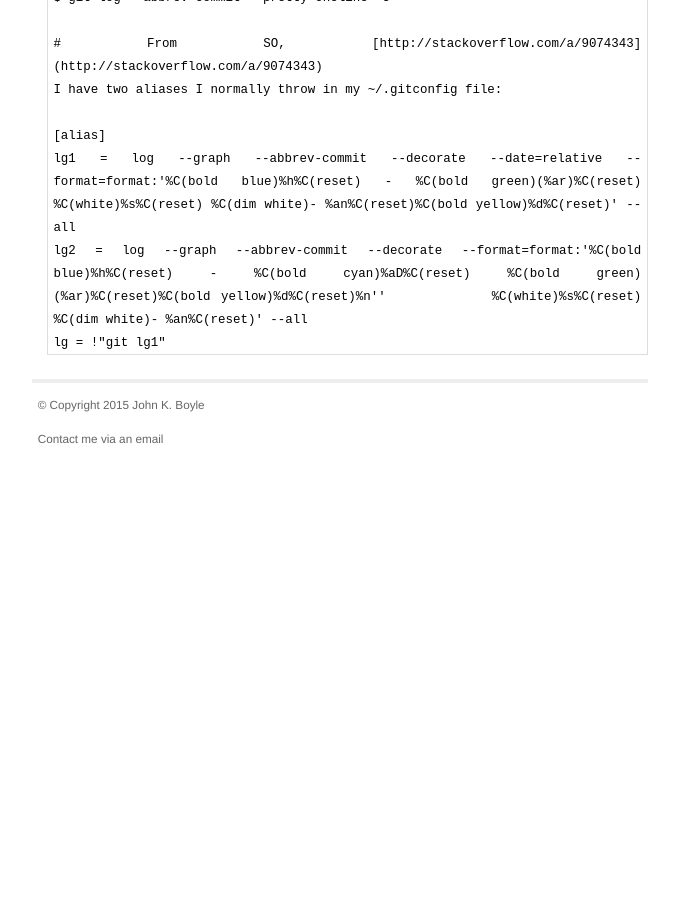
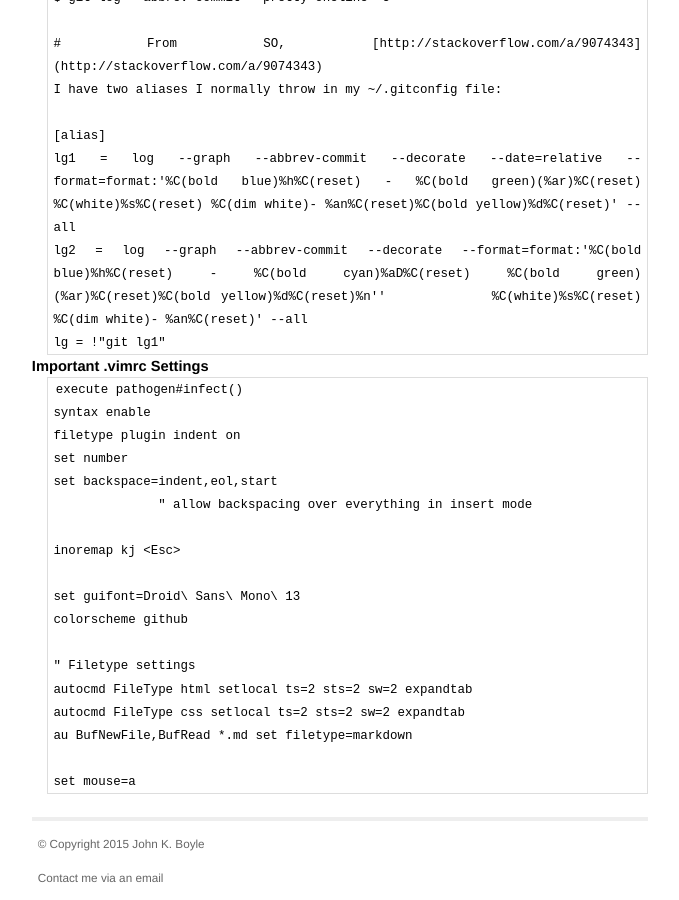
Before and after one commit to kebno/kebno.github.io, a Jekyll site: the page built from _notes/misc.md, in a window 1280 px wide and 900 px high, scrolled down 7195 px. Shown: the whole window, without its empty margins (300-979 px from the left). Built offline with Jekyll 4.4.1, drawn with Linux system fonts in a browser that asks for light colours; before the commit the page ends 7657 px from its top, so only the background shows below that.

Commit message:
Update misc.md

```diff
--- a/_notes/misc.md
+++ b/_notes/misc.md
@@ -365,3 +365,24 @@ Hope this helps.
     lg1 = log --graph --abbrev-commit --decorate --date=relative --format=format:'%C(bold blue)%h%C(reset) - %C(bold green)(%ar)%C(reset) %C(white)%s%C(reset) %C(dim white)- %an%C(reset)%C(bold yellow)%d%C(reset)' --all
     lg2 = log --graph --abbrev-commit --decorate --format=format:'%C(bold blue)%h%C(reset) - %C(bold cyan)%aD%C(reset) %C(bold green)(%ar)%C(reset)%C(bold yellow)%d%C(reset)%n''          %C(white)%s%C(reset) %C(dim white)- %an%C(reset)' --all
     lg = !"git lg1"
+
+### Important .vimrc Settings
+
+    execute pathogen#infect()
+    syntax enable
+    filetype plugin indent on
+    set number
+    set backspace=indent,eol,start
+                  " allow backspacing over everything in insert mode
+
+    inoremap kj <Esc>
+
+    set guifont=Droid\ Sans\ Mono\ 13
+    colorscheme github
+
+    " Filetype settings
+    autocmd FileType html setlocal ts=2 sts=2 sw=2 expandtab
+    autocmd FileType css setlocal ts=2 sts=2 sw=2 expandtab
+    au BufNewFile,BufRead *.md set filetype=markdown
+
+    set mouse=a
```
